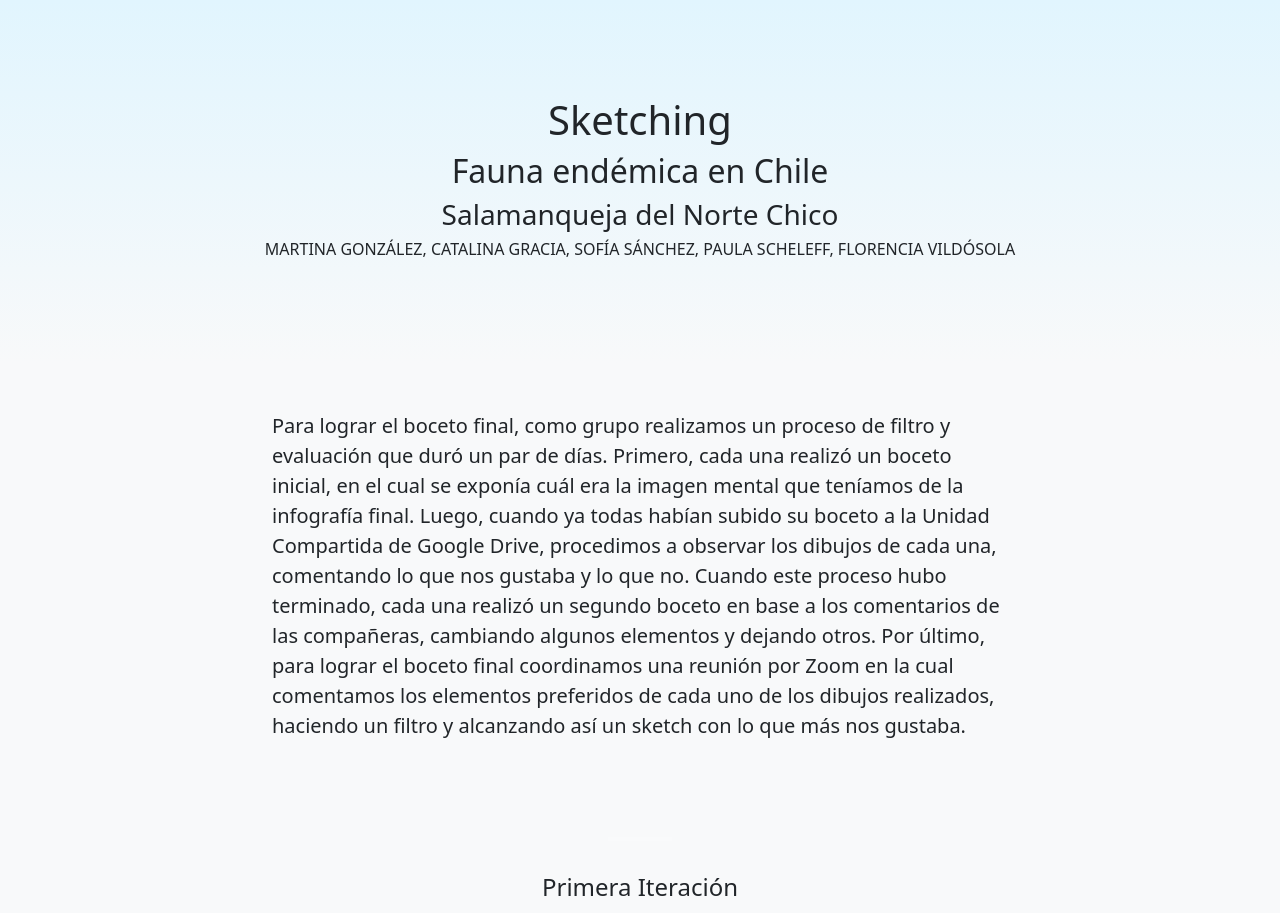
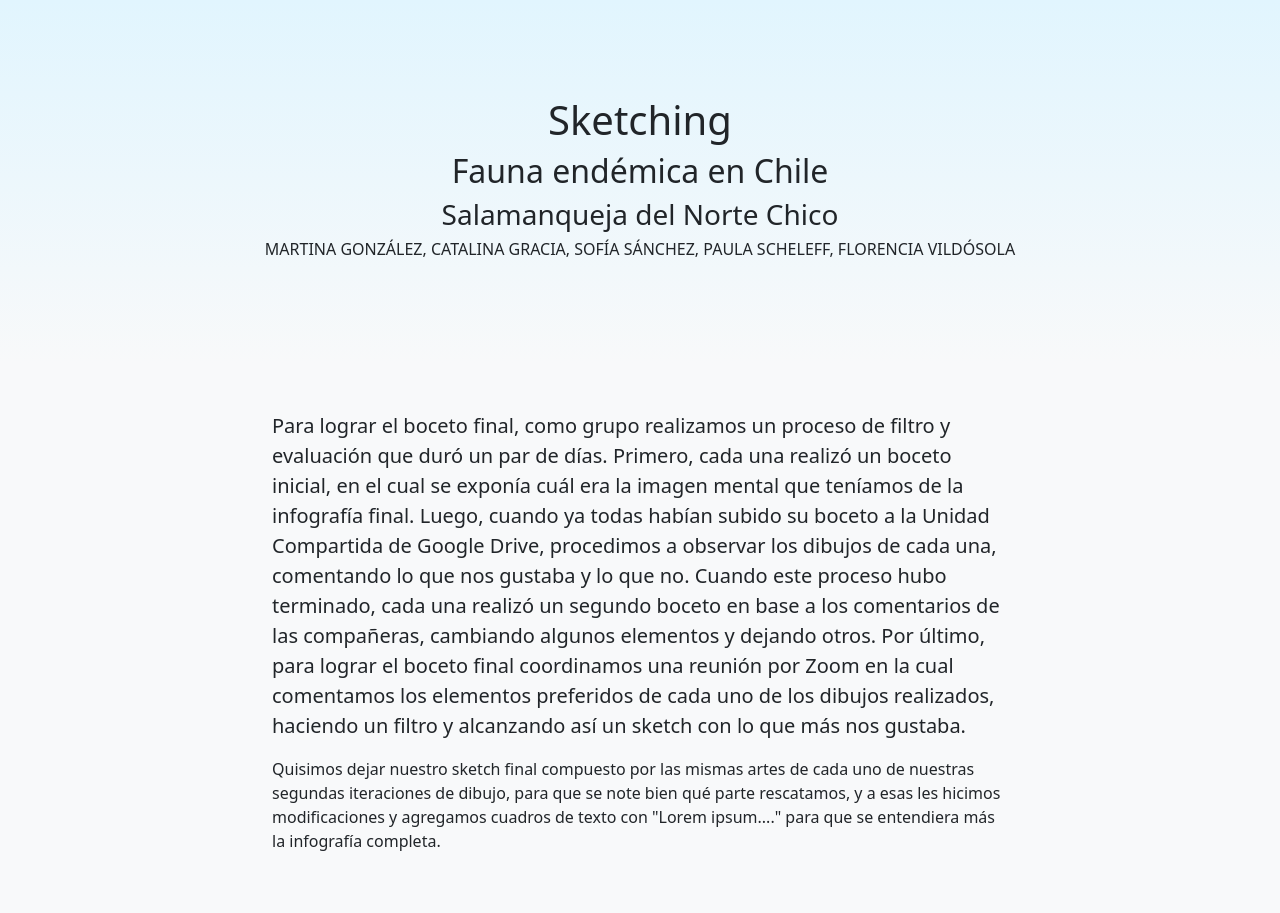
Before and after one commit to Salamanqueja-del-Norte-Chico/infodigital-13, a plain HTML site: page index.html in a window 1280 px wide. Shown: the top 913 px of the page. Drawn offline with nearby package versions, Linux system fonts and the light colour scheme.

Commit message:
Update index.html

```diff
--- a/index.html
+++ b/index.html
@@ -35,7 +35,7 @@
                        Para lograr el boceto final, como grupo realizamos un proceso de filtro y evaluación que duró un par de días. Primero, cada una realizó un boceto inicial, en el cual se exponía cuál era la imagen mental que teníamos de la infografía final. Luego, cuando ya todas habían subido su boceto a la Unidad Compartida de Google Drive, procedimos a observar los dibujos de cada una, comentando lo que nos gustaba y lo que no. Cuando este proceso hubo terminado, cada una realizó un segundo boceto en base a los comentarios de las compañeras, cambiando algunos elementos y dejando otros. Por último, para lograr el boceto final coordinamos una reunión por Zoom en la cual comentamos los elementos preferidos de cada uno de los dibujos realizados, haciendo un filtro y alcanzando así un sketch con lo que más nos gustaba.
                     </p>
                     <p>
-
+                       Quisimos dejar nuestro sketch final compuesto por las mismas artes de cada uno de nuestras segundas iteraciones de dibujo, para que se note bien qué parte rescatamos, y a esas les hicimos modificaciones y agregamos cuadros de texto con "Lorem ipsum...." para que se entendiera más la infografía completa.
                     </p>
                 </div>
             </div>
```
